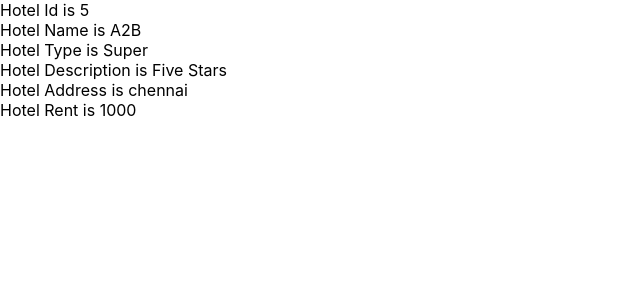
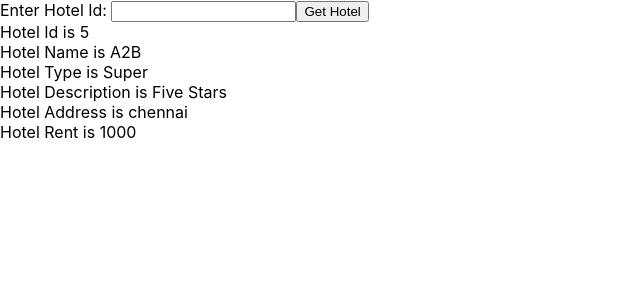
Before and after one commit to Navaneeth1220/tms_frontend, a React (Create React App) app in the folder tms/: page / in a window 1280 px wide. Shown: the top 300 px of the page, without its empty margins (0-640 px from the left). Built offline with nearby package versions, Linux system fonts and the light colour scheme.

Commit message:
GetHotelDetails Added

```diff
--- a/tms/src/App.js
+++ b/tms/src/App.js
@@ -1,22 +1,27 @@
 import logo from './logo.svg';
 import './App.css';
 import DisplayHotelDetails from './component/Hotel/DisplayHotelDetails';
+import GetHotelDetails from './component/Hotel/GetHotelDetails';
 
 function App() {
 
-  let mockHotel = {
+  /* let mockHotel = {
      hotelId: 5,
      hotelName: "A2B",
      hotelType: "Super",
      hotelDescription: "Five Stars",
      address: "chennai",
      rent: 1000.0
-  }
+   }*/
 
   return (
 
     <div>
-      <DisplayHotelDetails hotel={mockHotel} />
+
+      {/* <DisplayHotelDetails hotel={mockHotel} />*/}
+      {<GetHotelDetails />}
+
+
     </div>
 
   );
--- /dev/null
+++ b/tms/src/component/Hotel/GetHotelDetails.js
@@ -0,0 +1,79 @@
+
+import React, { useState } from "react"
+import DisplayHotelDetails from "./DisplayHotelDetails"
+import commonStyle from "./commonStyle.module.css"
+
+
+
+
+
+export default function GetHotelDetails() {
+
+    let mockHotel = {
+        hotelId: 5,
+        hotelName: "A2B",
+        hotelType: "Super",
+        hotelDescription: "Five Stars",
+        address: "chennai",
+        rent: 1000.0
+    };
+
+    const hotelIdRef = React.createRef();
+
+    const initialState = { hotelId: undefined, hotel: mockHotel, errMsg: undefined };
+
+    const [currentState, setNewState] = useState(initialState);
+
+    const submitHandler = (event) => {
+
+        event.preventDefault();
+
+    }
+
+    const setFieldState = () => {
+
+        const hotelIdValue = hotelIdRef.current.hotelIdValue;
+        const newState = { ...currentState, hotelId: hotelIdValue };
+        setNewState(newState);
+
+    }
+
+
+
+    return (
+
+        <div>
+            <form onSubmit={submitHandler}>
+                <div>
+                    <label>Enter Hotel Id: </label>
+                    <input
+                        name="hotelId"
+                        type="number"
+                        ref={hotelIdRef}
+                        onChange={setFieldState}
+
+                    />
+                    <button>Get Hotel</button>
+
+                </div>
+            </form>
+
+            {
+                currentState.hotel ? (
+                    <div>
+                        <DisplayHotelDetails hotel={currentState.hotel} />
+                    </div>
+
+                ) : ""}
+
+            {
+                currentState.errMsg ? (
+                    <div className={commonStyle.error}>
+                        Hotel Request Processing Unsuccessful
+                        <br />
+                        {currentState.errMsg}
+                    </div>
+                ) : ""}
+        </div>
+    );
+}
--- /dev/null
+++ b/tms/src/component/Hotel/commonStyle.module.css
@@ -0,0 +1,9 @@
+
+.error{
+
+    color:red;
+    font-size: 1em;
+    margin-bottom: 20px;
+    margin-top: 20px;
+
+}
```
Lines whose indentation alone changed are shown as unchanged.
